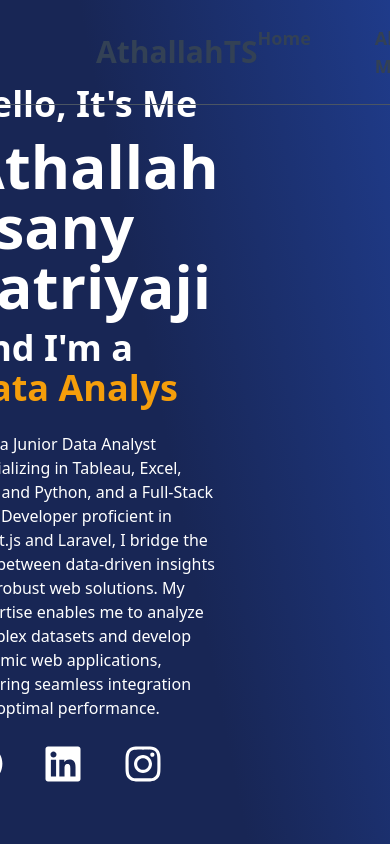
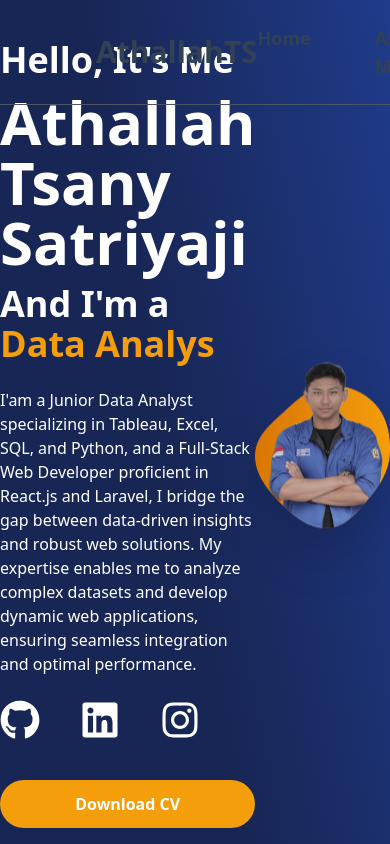
Before and after one commit to athallahdx/portofolio_web, a React (Vite) app: page / in a window 390 px wide. Shown: the top 844 px of the page. Built offline with nearby package versions, Linux system fonts and the light colour scheme.

Commit message:
"Big Screen Responsive"

```diff
--- a/src/components/AboutMe.jsx
+++ b/src/components/AboutMe.jsx
@@ -47,7 +47,7 @@ const AboutMe = () => {
                             className="aboutme place-items-center pb-5"
                         >
                             <div className="border-container text-center border-b-2">
-                                <p className="text-6xl font-bold pb-1 text-[#F59E0B]">About Me</p>
+                                <p className="text-6xl font-bold pb-1 text-amber-500">About Me</p>
                             </div>
                             <p className="text-xl max-w-7xl text-center mt-4">
                                 As a Junior Data Analyst specializing in Tableau, Excel, SQL, and Python, and a Full-Stack Web Developer proficient in React.js and Laravel, I bridge the gap between data-driven insights and robust web solutions. My expertise enables me to analyze complex datasets and develop dynamic web applications, ensuring seamless integration and optimal performance.
--- a/src/components/NavBar.jsx
+++ b/src/components/NavBar.jsx
@@ -20,7 +20,7 @@ export default function NavBar() {
     return (
         <header
             className={`fixed w-full transition-all duration-300 ${
-                isScrolled ? "bg-blue-950 shadow-lg bg-opacity-50 backdrop-blur-md" : "bg-transparent"
+                isScrolled ? "bg-blue-950 shadow-lg bg-opacity-80 backdrop-blur-md" : "bg-transparent"
             } border-b border-gray-600 z-50`}
         >
             <nav className="navbar flex justify-between items-center py-6 text-lg leading-7
--- a/src/components/Profile.jsx
+++ b/src/components/Profile.jsx
@@ -10,9 +10,9 @@ export default function Profile() {
         initial={{ opacity: 0, y: 50 }}
         whileInView={{ opacity: 1, y: 0 }}
         transition={{ duration: 1.5 }}
-      className="h-screen w-screen flex flex-row justify-center items-center space-x-52 pt-14 shadow-lg pb-8"
+      className="h-screen w-screen flex flex-row justify-evenly items-center lg:space-x-[100px] 2xl:space-x-[300px] pt-14 shadow-lg pb-8"
     >
-      <div className="Text-Description text-white font-bold">
+      <div className="Text-Description md:mt-20 2xl:mt-28 text-white font-bold">
         <p className="text-4xl pb-3">Hello, It&apos;s Me</p>
         <p className="text-6xl">Athallah Tsany Satriyaji</p>
         <p className="text-4xl pt-3">
@@ -34,11 +34,21 @@ export default function Profile() {
             <a target="_blank" href="https://www.linkedin.com/in/athallah-tsany-satriyaji-635630222/"><FaLinkedin size={40}/></a>
             <a target="_blank" href="https://www.instagram.com/ath_tsany"><FaInstagram size={40}/></a>
         </div>
+        <a href="">
+          <div className='rounded-full md:text-xl focus:outline-2 hover:bg-amber-600 focus:outline-offset-2 focus:outline-amber-500 active:bg-amber-700 2xl:text-2xl bg-amber-500 mt-10 px-5 py-3 text-center max-w-80'>
+            Download CV
+          </div>
+        </a>
       </div>
 
-      <div className='Image-Profil animate-bounceCustom'>
-        <img className='drop-shadow-2xl max-h-[610px]' src={profil} alt="Profile" />
+      <div className="Image-Profil animate-bounceCustom flex justify-center items-center max-w-xs sm:max-w-md md:max-w-lg lg:max-w-xl xl:max-w-2xl">
+        <img
+          className="drop-shadow-2xl lg:max-h-[600px] 2xl:max-h-full w-auto h-auto object-contain"
+          src={profil}
+          alt="Profile"
+        />
       </div>
+
     </motion.div>
   );
 }
```
